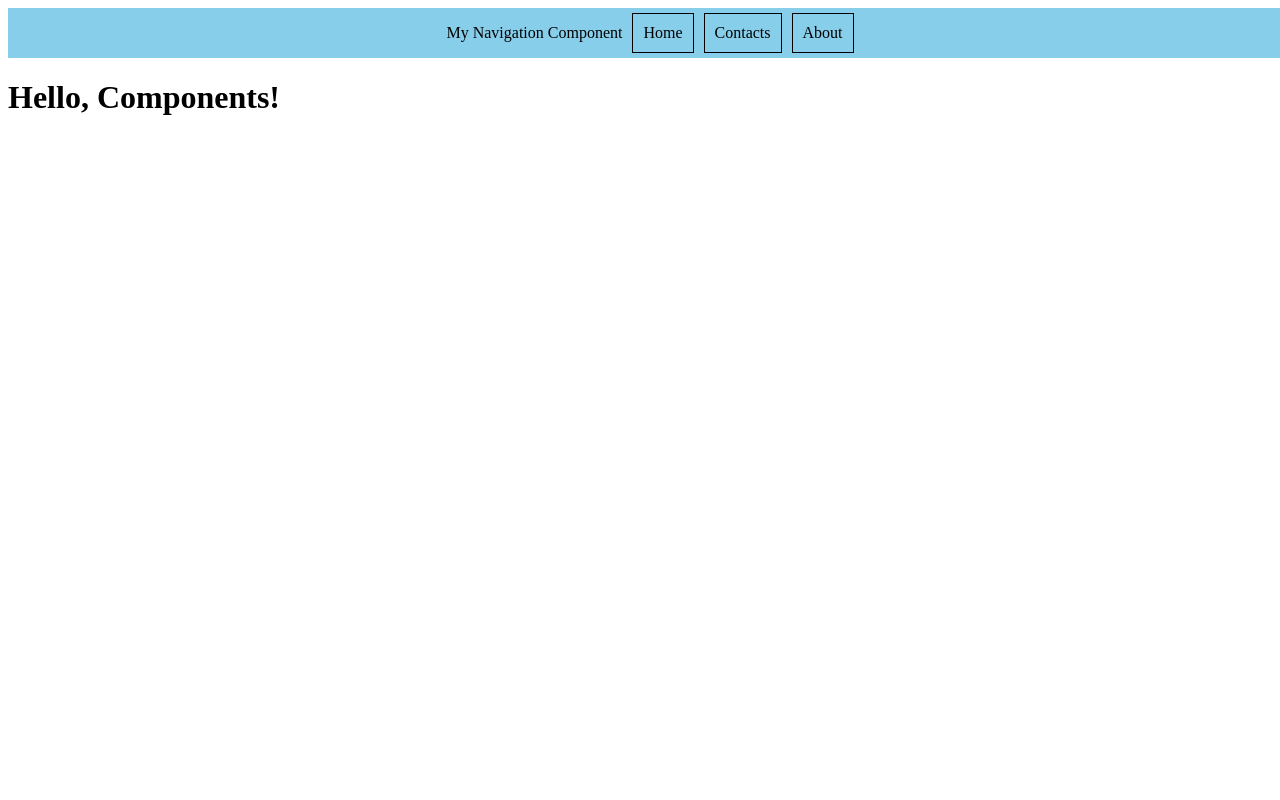
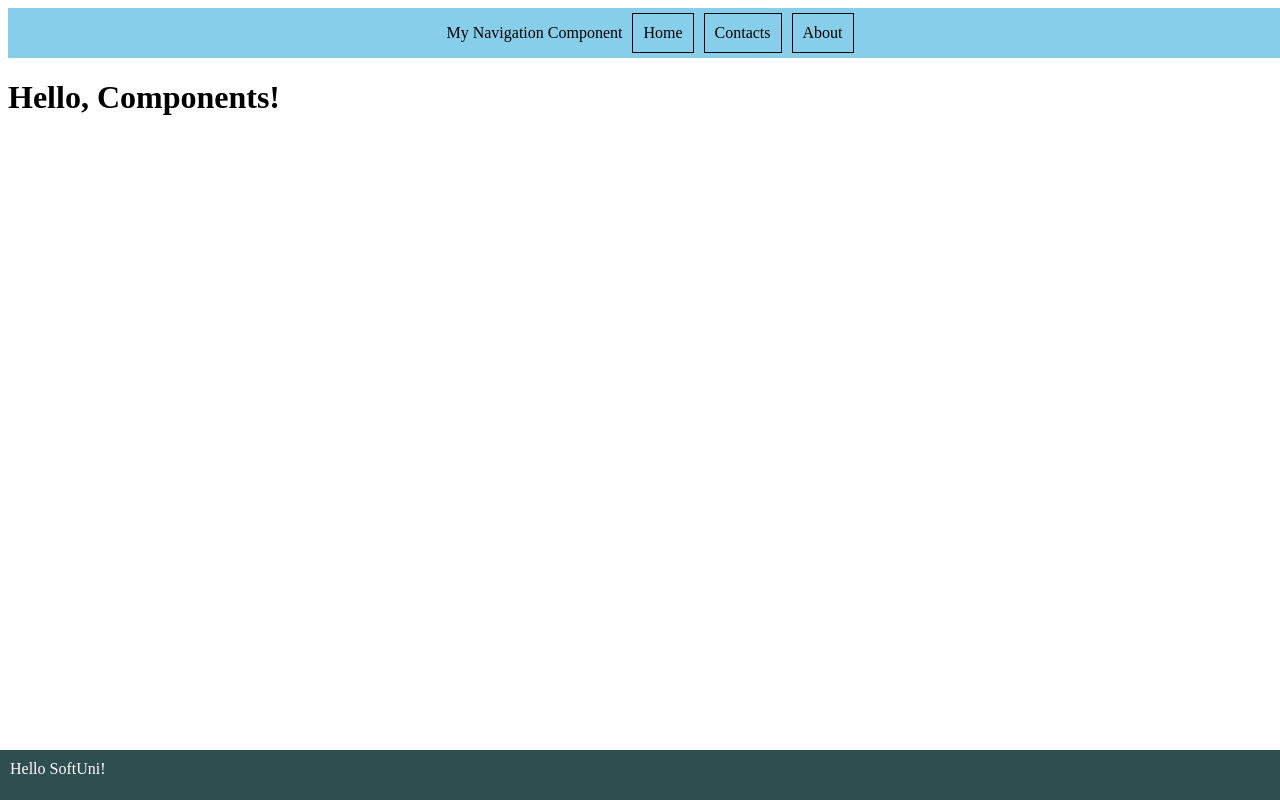
Before and after one commit to SvetlinGG/Angular-Components, an Angular app in the folder component-demo/: page / in a window 1280 px wide. Built offline with nearby package versions, Linux system fonts and the light colour scheme.

Commit message:
footer component

```diff
--- a/component-demo/src/app/app.component.html
+++ b/component-demo/src/app/app.component.html
@@ -1,2 +1,3 @@
 <app-navigation-bar/>
+<app-footer />
 <h1>Hello, Components!</h1>
--- a/component-demo/src/app/footer/footer.component.html
+++ b/component-demo/src/app/footer/footer.component.html
@@ -1 +1 @@
-<div class="footer">Hello {{title}}</div>
+<div class="footer">Hello {{title}}!</div>
```
